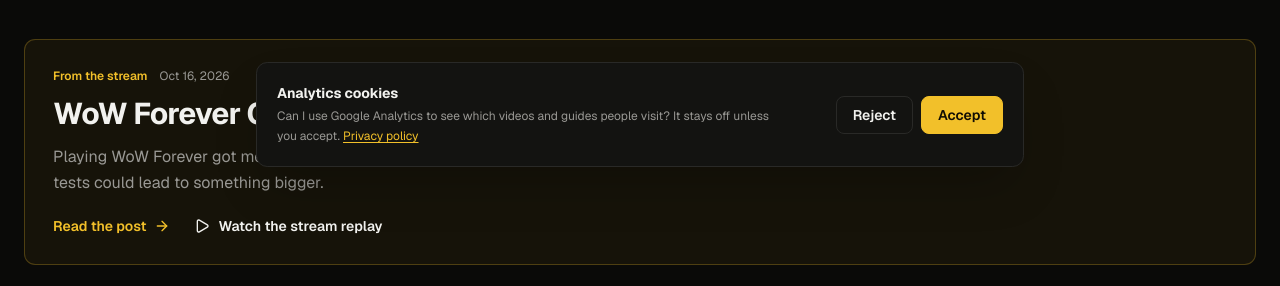
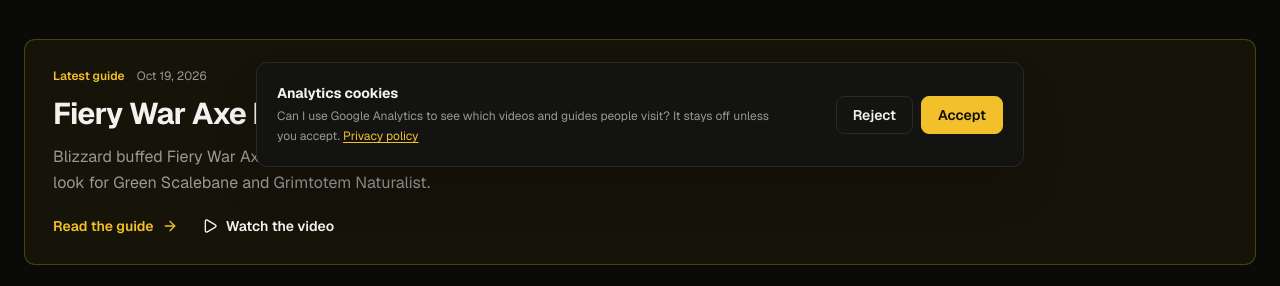
Before and after one commit to spookieookie/Kingsgoldguides.com., a Next.js app: page / in a window 1280 px wide. Shown: the part 621-907 px from the top of the page. Built offline with nearby package versions, Linux system fonts and the light colour scheme; no server answers.

Commit message:
Feature latest farming guide beneath homepage videos

```diff
--- a/app/page.tsx
+++ b/app/page.tsx
@@ -4,7 +4,7 @@ import { ArrowRight, Play } from 'lucide-react';
 import { VideoHero } from '@/components/home/VideoHero';
 import { GuideCard } from '@/components/cards/GuideCard';
 import { VideoCard } from '@/components/cards/VideoCard';
-import { getAllGuides, getAllVideos, getAllPosts, getVideo } from '@/lib/content';
+import { getAllGuides, getAllVideos, getVideo } from '@/lib/content';
 import { siteConfig } from '@/lib/site';
 import { formatDate } from '@/lib/format';
 
@@ -18,25 +18,25 @@ export const metadata: Metadata = {
 export default function HomePage() {
   const guides = getAllGuides();
   const videos = getAllVideos();
-  const [latestPost] = getAllPosts();
-  const postVideo = latestPost ? getVideo(latestPost.youtubeVideoId) : undefined;
+  const [latestGuide] = guides;
+  const guideVideo = latestGuide ? getVideo(latestGuide.youtubeVideoId) : undefined;
   return (
     <main>
       <VideoHero videos={videos.slice(0, 3)} />
-      {latestPost && (
-        <section className="mx-auto max-w-7xl px-4 pb-10 md:px-6" aria-labelledby="latest-post-title">
+      {latestGuide && (
+        <section className="mx-auto max-w-7xl px-4 pb-10 md:px-6" aria-labelledby="latest-guide-title">
           <article className="rounded-xl border border-primary/25 bg-primary/5 p-5 sm:p-7">
             <div className="flex flex-wrap items-center gap-x-3 gap-y-1 text-xs font-semibold text-primary">
-              <span>From the stream</span>
-              <time dateTime={latestPost.publishedAt} className="font-normal text-muted-foreground">{formatDate(latestPost.publishedAt)}</time>
+              <span>Latest guide</span>
+              <time dateTime={latestGuide.publishedAt} className="font-normal text-muted-foreground">{formatDate(latestGuide.publishedAt)}</time>
             </div>
-            <h2 id="latest-post-title" className="mt-3 text-2xl font-bold tracking-tight text-foreground sm:text-3xl">
-              <Link href={`/posts/${latestPost.slug}`} className="transition-colors hover:text-primary">{latestPost.title}</Link>
+            <h2 id="latest-guide-title" className="mt-3 text-2xl font-bold tracking-tight text-foreground sm:text-3xl">
+              <Link href={`/guides/${latestGuide.slug}`} className="transition-colors hover:text-primary">{latestGuide.title}</Link>
             </h2>
-            <p className="mt-3 max-w-3xl leading-relaxed text-muted-foreground">{latestPost.excerpt}</p>
+            <p className="mt-3 max-w-3xl leading-relaxed text-muted-foreground">{latestGuide.excerpt}</p>
             <div className="mt-5 flex flex-wrap items-center gap-x-6 gap-y-3 text-sm font-semibold">
-              <Link href={`/posts/${latestPost.slug}`} className="inline-flex items-center gap-2 text-primary hover:text-primary/80">Read the post <ArrowRight className="h-4 w-4" aria-hidden="true" /></Link>
-              {postVideo && <Link href={`/videos/${postVideo.slug}`} className="inline-flex items-center gap-2 text-foreground hover:text-primary"><Play className="h-4 w-4" aria-hidden="true" />Watch the stream replay</Link>}
+              <Link href={`/guides/${latestGuide.slug}`} className="inline-flex items-center gap-2 text-primary hover:text-primary/80">Read the guide <ArrowRight className="h-4 w-4" aria-hidden="true" /></Link>
+              {guideVideo && <Link href={`/videos/${guideVideo.slug}`} className="inline-flex items-center gap-2 text-foreground hover:text-primary"><Play className="h-4 w-4" aria-hidden="true" />Watch the video</Link>}
             </div>
           </article>
         </section>
```
